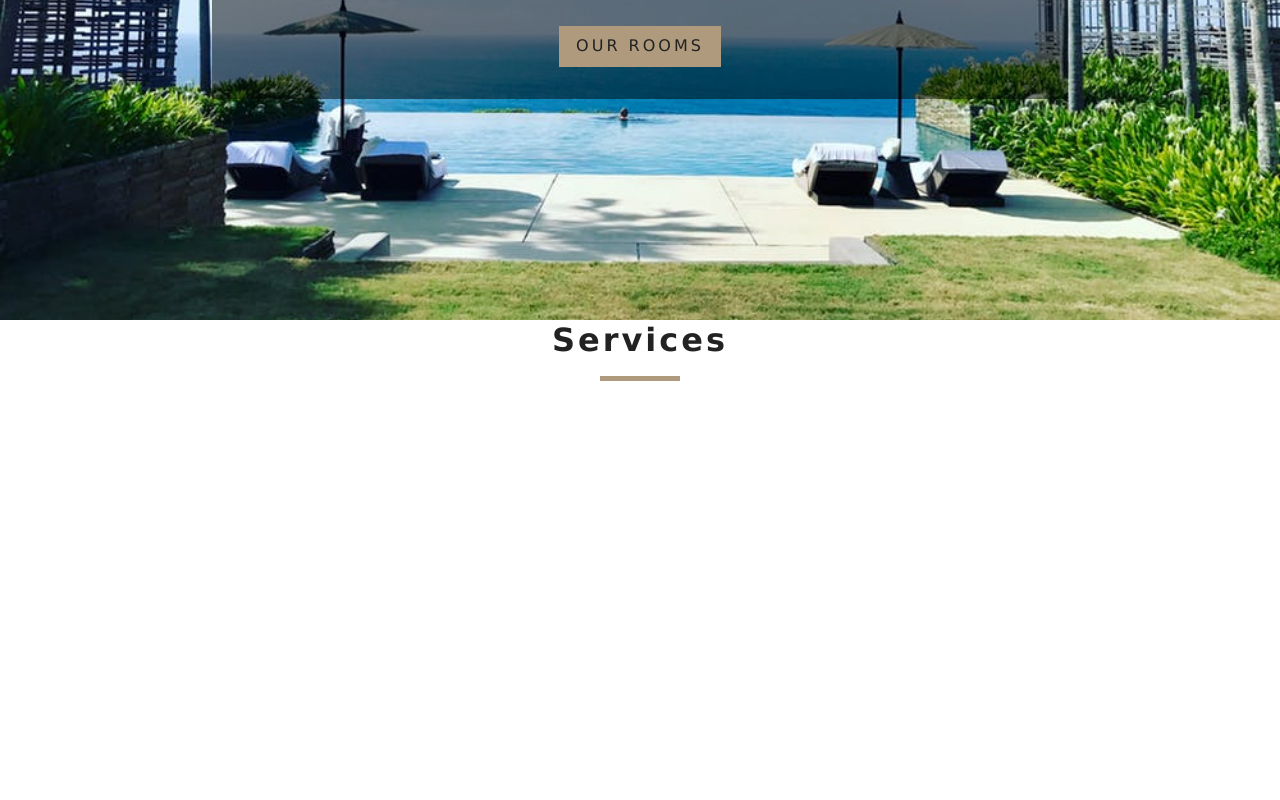
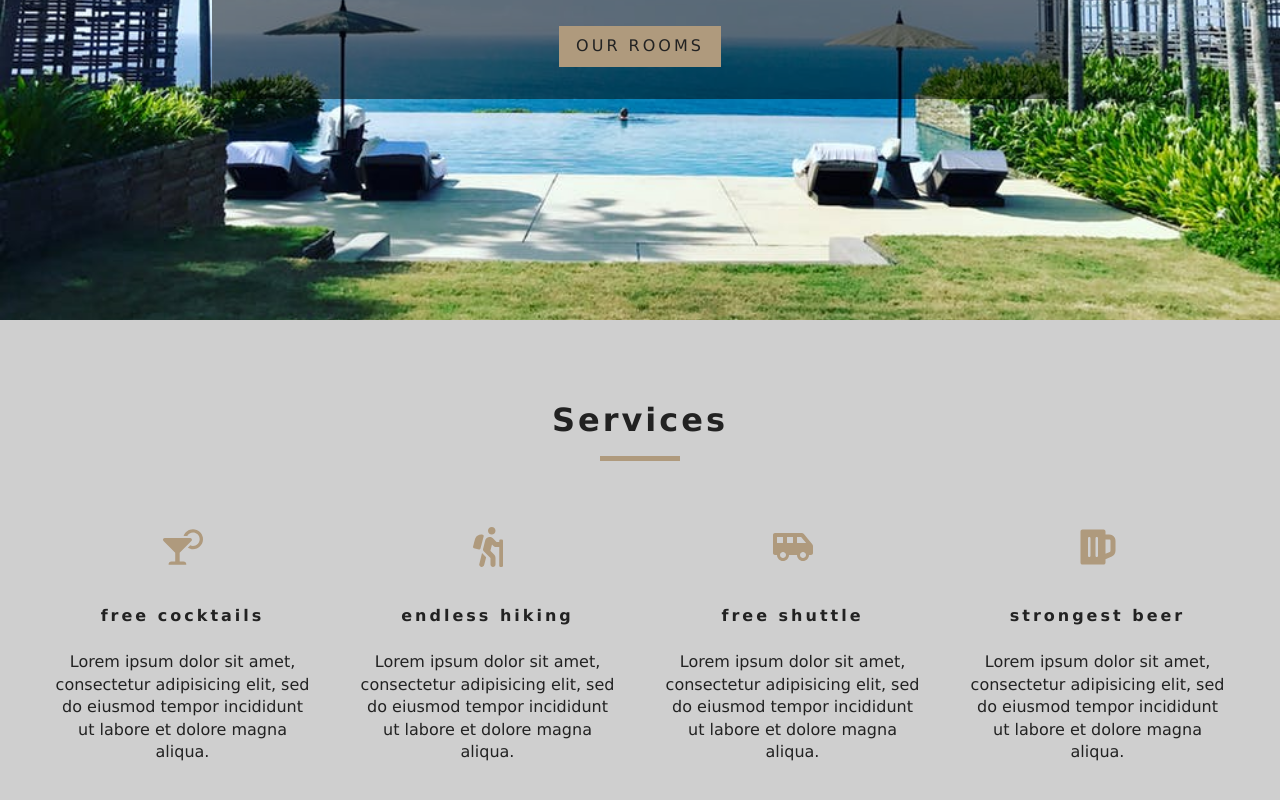
Before and after one commit to juliaosmolovska/react_website_2, a React (Create React App) app: page / in a window 1280 px wide. Shown: the part 480-1280 px from the top of the page. Before the commit the page ends 925 px from the top, so only its background shows below. Built offline with nearby package versions, Linux system fonts and the light colour scheme.

Commit message:
Services on Home page

```diff
--- a/src/components/Services.js
+++ b/src/components/Services.js
@@ -1,12 +1,48 @@
 import React, { Component } from 'react';
+import { FaCocktail, FaHiking, FaShuttleVan, FaBeer } from 'react-icons/fa';
 import Title from '../components/Title';
 
 export default class Services extends Component {
+  state={
+    services:[
+      {
+        icon: <FaCocktail></FaCocktail>,
+        title:'free cocktails',
+        info:'Lorem ipsum dolor sit amet, consectetur adipisicing elit, sed do eiusmod tempor incididunt ut labore et dolore magna aliqua.'
+      },
+      {
+        icon: <FaHiking></FaHiking>,
+        title:'endless hiking',
+        info:'Lorem ipsum dolor sit amet, consectetur adipisicing elit, sed do eiusmod tempor incididunt ut labore et dolore magna aliqua.'
+      },
+      {
+        icon: <FaShuttleVan></FaShuttleVan>,
+        title:'free shuttle',
+        info:'Lorem ipsum dolor sit amet, consectetur adipisicing elit, sed do eiusmod tempor incididunt ut labore et dolore magna aliqua.'
+      },
+      {
+        icon: <FaBeer></FaBeer>,
+        title:'strongest beer',
+        info:'Lorem ipsum dolor sit amet, consectetur adipisicing elit, sed do eiusmod tempor incididunt ut labore et dolore magna aliqua.'
+      }
+    ]
+  }
   render() {
     return (
-      <div>
+      <section className='services'>
         <Title title='services'></Title>
-      </div>
+        <div className='services-center'>
+          {this.state.services.map((item,index) => {
+            return (
+              <article key={index} className='service'>
+                <span>{item.icon}</span>
+                <h6>{item.title}</h6>
+                <p>{item.info}</p>
+              </article>
+            )
+          })}
+        </div>
+      </section>
     )
   }
 }
```
